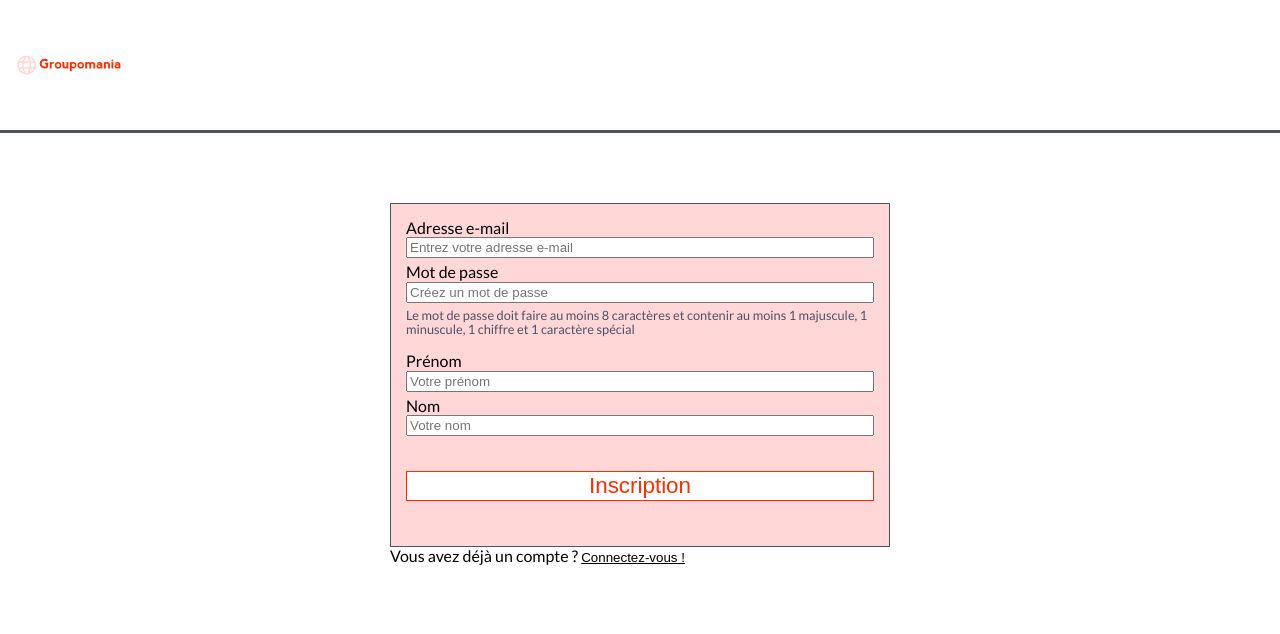
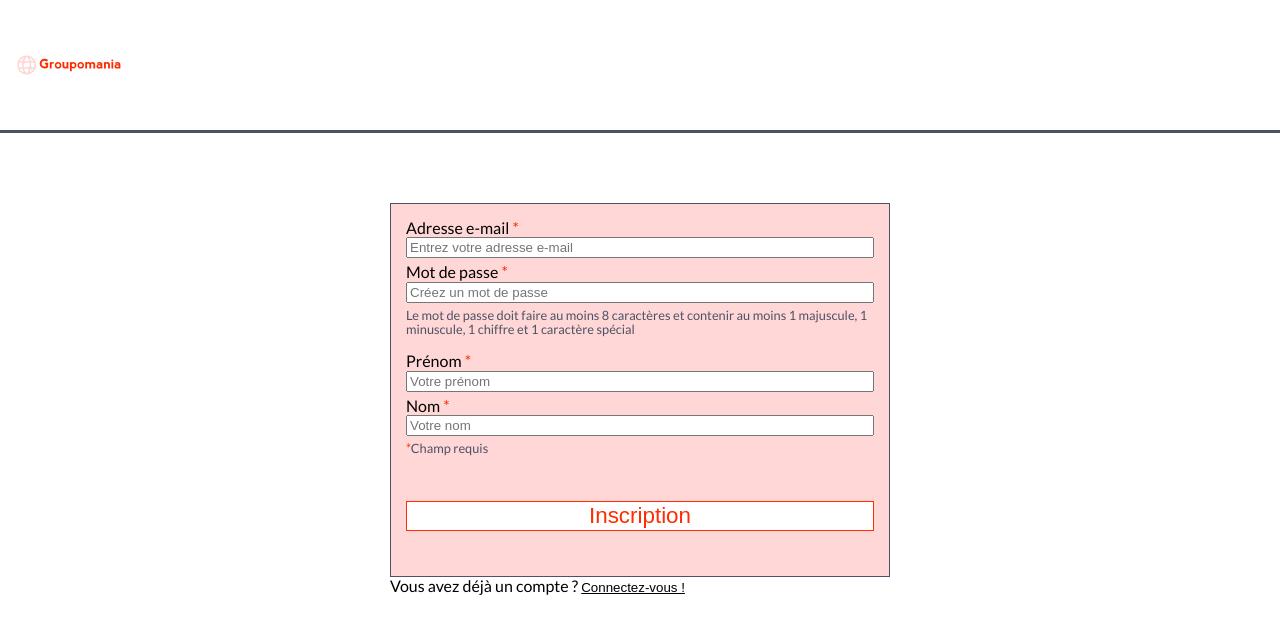
Before and after one commit to SylvainBruyat/OC-P7-Groupomania, a React (Create React App) app in the folder front/: page / in a window 1280 px wide. Both pictures are taken after a click on the button "Inscrivez-vous !". Shown: the top 634 px of the page. Built offline with nearby package versions, Linux system fonts and the light colour scheme.

Commit message:
Ajout d'astérisques pour indiquer les champs obligatoires sur les formulaires d'inscription et connexion

```diff
--- a/front/src/components/LoginCard.jsx
+++ b/front/src/components/LoginCard.jsx
@@ -65,7 +65,9 @@ export default function LoginCard() {
     return (
         <div className="login-card">
             <form onSubmit={(evt) => handleSubmit(evt)}>
-                <label htmlFor="email">Adresse e-mail</label>
+                <label htmlFor="email">
+                    Adresse e-mail <span>*</span>
+                </label>
                 <input
                     type="email"
                     name="email"
@@ -75,7 +77,9 @@ export default function LoginCard() {
                     required
                     onChange={(evt) => handleChange(evt)}
                 />
-                <label htmlFor="password">Mot de passe</label>
+                <label htmlFor="password">
+                    Mot de passe <span>*</span>
+                </label>
                 <input
                     type="password"
                     name="password"
@@ -85,6 +89,9 @@ export default function LoginCard() {
                     required
                     onChange={(evt) => handleChange(evt)}
                 />
+                <p>
+                    <span>*</span>Champ requis
+                </p>
                 <button type="submit">Connexion</button>
             </form>
             {/* A refactoriser dans un composant */}
--- a/front/src/components/SignupCard.jsx
+++ b/front/src/components/SignupCard.jsx
@@ -68,7 +68,9 @@ export default function SignupCard() {
     return (
         <div className="signup-card">
             <form onSubmit={(evt) => handleSubmit(evt)}>
-                <label htmlFor="email">Adresse e-mail</label>
+                <label htmlFor="email">
+                    Adresse e-mail <span>*</span>
+                </label>
                 <input
                     type="email"
                     name="email"
@@ -78,7 +80,9 @@ export default function SignupCard() {
                     required
                     onChange={(evt) => handleChange(evt)}
                 />
-                <label htmlFor="password">Mot de passe</label>
+                <label htmlFor="password">
+                    Mot de passe <span>*</span>
+                </label>
                 <input
                     type="password"
                     name="password"
@@ -94,7 +98,9 @@ export default function SignupCard() {
                     au moins 1 majuscule, 1 minuscule, 1 chiffre et 1 caractère
                     spécial
                 </p>
-                <label htmlFor="firstName">Prénom</label>
+                <label htmlFor="firstName">
+                    Prénom <span>*</span>
+                </label>
                 <input
                     type="text"
                     name="firstName"
@@ -104,7 +110,9 @@ export default function SignupCard() {
                     required
                     onChange={(evt) => handleChange(evt)}
                 />
-                <label htmlFor="lastName">Nom</label>
+                <label htmlFor="lastName">
+                    Nom <span>*</span>
+                </label>
                 <input
                     type="text"
                     name="lastName"
@@ -114,6 +122,9 @@ export default function SignupCard() {
                     required
                     onChange={(evt) => handleChange(evt)}
                 />
+                <p>
+                    <span>*</span>Champ requis
+                </p>
                 <button type="submit">Inscription</button>
             </form>
             {/* A refactoriser dans un composant */}
--- a/front/src/styles/logincard.css
+++ b/front/src/styles/logincard.css
@@ -13,6 +13,11 @@
     display: flex;
     flex-direction: column;
 }
+
+.login-card span {
+    color: var(--color-secondary);
+}
+
 .login-card input {
     border: none;
 }
--- a/front/src/styles/signupcard.css
+++ b/front/src/styles/signupcard.css
@@ -8,13 +8,17 @@
     background-color: var(--color-secondary);
 }
 
-.signup-card input {
-    margin-bottom: 5px;
-}
-
 .signup-card form {
     display: flex;
     flex-direction: column;
+}
+
+.signup-card span {
+    color: var(--color-primary);
+}
+
+.signup-card input {
+    margin-bottom: 5px;
 }
 
 .signup-card form p {
```
